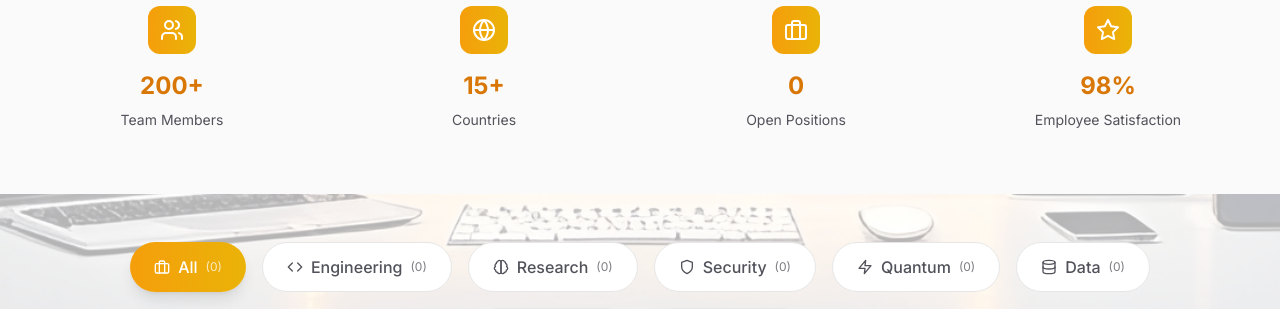
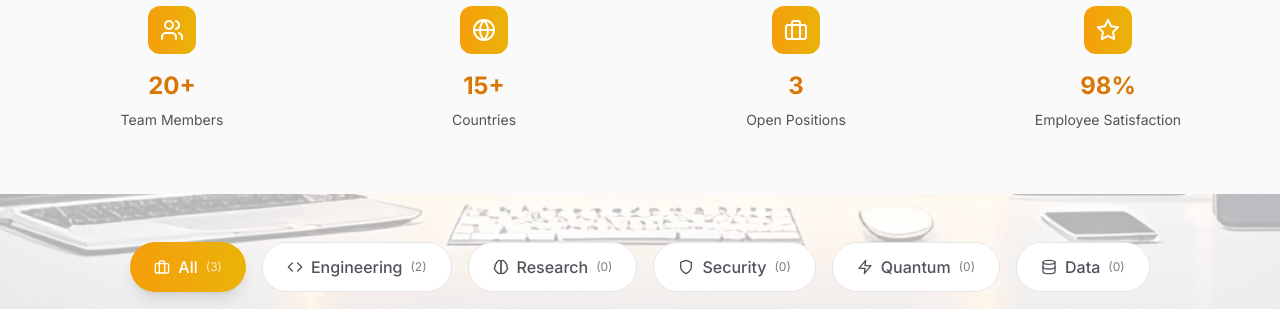
Before and after one commit to SirByrone/Belovech, a Next.js app: page /careers in a window 1280 px wide. Shown: the part 482-791 px from the top of the page. Built offline with nearby package versions, Linux system fonts and the light colour scheme.

Commit message:
Fix all TypeScript errors: Add missing JobPosition properties and fix Date constructor

```diff
--- a/src/app/careers/page.tsx
+++ b/src/app/careers/page.tsx
@@ -31,18 +31,38 @@ import { Button } from '@/components/ui/button'
 import { useResponsiveBackgroundImage } from '@/hooks/useResponsiveBackgroundImage'
 import { useLanguage } from '@/contexts/language-context'
 
-const careersData = {
+interface JobPosition {
+  id: string;
+  title: string;
+  category: string;
+  location: string;
+  type: string;
+  experience: string;
+  description: string;
+  requirements: string[];
+  responsibilities: string[];
+  benefits: string[];
+}
+
+const careersData: {
+  openPositions: JobPosition[];
+  departments: { name: string; count: number; icon: any }[];
+  benefits: { title: string; items: string[]; icon: any }[];
+  culture: { title: string; description: string; values: { title: string; description: string }[] };
+  stats: { label: string; value: string; icon: any }[];
+} = {
   openPositions: [],
 
+
   departments: [
-    { name: "all", count: 0, icon: Briefcase },
-    { name: "engineering", count: 0, icon: Code },
+    { name: "all", count: 3, icon: Briefcase },
+    { name: "engineering", count: 2, icon: Code },
     { name: "research", count: 0, icon: Brain },
     { name: "security", count: 0, icon: Shield },
     { name: "quantum", count: 0, icon: Zap },
     { name: "data", count: 0, icon: Database },
     { name: "devops", count: 0, icon: Cloud },
-    { name: "product", count: 0, icon: TrendingUp }
+    { name: "product", count: 1, icon: TrendingUp }
   ],
 
   benefits: [
@@ -116,9 +136,9 @@ const careersData = {
   },
 
   stats: [
-    { label: "teamMembers", value: "200+", icon: Users },
+    { label: "teamMembers", value: "20+", icon: Users },
     { label: "countries", value: "15+", icon: Globe },
-    { label: "openPositions", value: "0", icon: Briefcase },
+    { label: "openPositions", value: "3", icon: Briefcase },
     { label: "employeeSatisfaction", value: "98%", icon: Star }
   ]
 }
@@ -135,7 +155,7 @@ export default function CareersPage() {
 
   const filteredPositions = selectedDepartment === "all"
     ? careersData.openPositions
-    : careersData.openPositions.filter(position => position.category === selectedDepartment)
+    : careersData.openPositions.filter((position: JobPosition) => position.category === selectedDepartment)
 
   if (!mounted) {
     return (
@@ -224,7 +244,7 @@ function CareersContent({ selectedDepartment, setSelectedDepartment, filteredPos
       <section className="py-16 bg-secondary-50 dark:bg-secondary-900">
         <div className="container">
           <div className="grid grid-cols-2 md:grid-cols-4 gap-8">
-            {careersData.stats.map((stat, index) => (
+            {careersData.stats.map((stat: any, index: number) => (
               <motion.div
                 key={index}
                 initial={{ opacity: 0, y: 20 }}
@@ -253,7 +273,7 @@ function CareersContent({ selectedDepartment, setSelectedDepartment, filteredPos
         <div className="container">
           <div className="max-w-6xl mx-auto px-4">
             <div className="flex flex-wrap justify-center gap-4">
-              {careersData.departments.map((department, index) => (
+              {careersData.departments.map((department: any, index: number) => (
                 <motion.button
                   key={index}
                   initial={{ opacity: 0, y: 20 }}
@@ -352,7 +372,7 @@ function CareersContent({ selectedDepartment, setSelectedDepartment, filteredPos
                   transition={{ delay: 0.4, duration: 0.6 }}
                   className="flex items-center justify-center gap-4 mb-8"
                 >
-                  {[0, 1, 2].map((i) => (
+                  {[0, 1, 2].map((i: number) => (
                     <motion.div
                       key={i}
                       animate={{
@@ -407,7 +427,7 @@ function CareersContent({ selectedDepartment, setSelectedDepartment, filteredPos
 
                 {/* Floating Particles */}
                 <div className="absolute inset-0 pointer-events-none overflow-hidden">
-                  {[...Array(6)].map((_, i) => (
+                  {[...Array(6)].map((_: any, i: number) => (
                     <motion.div
                       key={i}
                       animate={{
@@ -432,7 +452,7 @@ function CareersContent({ selectedDepartment, setSelectedDepartment, filteredPos
               </motion.div>
             ) : (
               <div className="space-y-6">
-                {filteredPositions.map((position, index) => (
+                {filteredPositions.map((position: JobPosition, index: number) => (
                 <motion.div
                   key={position.id}
                   initial={{ opacity: 0, y: 30 }}
@@ -492,7 +512,7 @@ function CareersContent({ selectedDepartment, setSelectedDepartment, filteredPos
                             Key Requirements:
                           </h4>
                           <div className="grid grid-cols-1 md:grid-cols-2 gap-2">
-                            {position.requirements.slice(0, 4).map((requirement, reqIndex) => (
+                            {position.requirements.slice(0, 4).map((requirement: string, reqIndex: number) => (
                               <div key={reqIndex} className="flex items-center text-sm text-secondary-600 dark:text-secondary-300">
                                 <CheckCircle className="w-4 h-4 text-primary-500 mr-2 flex-shrink-0" />
                                 {requirement}
@@ -557,7 +577,7 @@ function CareersContent({ selectedDepartment, setSelectedDepartment, filteredPos
             </motion.div>
 
             <div className="grid grid-cols-1 md:grid-cols-2 lg:grid-cols-4 gap-8">
-              {careersData.benefits.map((benefit, index) => (
+              {careersData.benefits.map((benefit: any, index: number) => (
                 <motion.div
                   key={index}
                   initial={{ opacity: 0, y: 30 }}
@@ -573,7 +593,7 @@ function CareersContent({ selectedDepartment, setSelectedDepartment, filteredPos
                     {t(`careers.benefits.${benefit.title}.title`)}
                   </h3>
                   <ul className="space-y-2">
-                    {benefit.items.map((item, itemIndex) => (
+                    {benefit.items.map((item: string, itemIndex: number) => (
                       <li key={itemIndex} className="flex items-center text-sm text-secondary-600 dark:text-secondary-300">
                         <CheckCircle className="w-4 h-4 text-primary-500 mr-2 flex-shrink-0" />
                         {t(`careers.benefits.${benefit.title}.items.${item}`)}
@@ -607,7 +627,7 @@ function CareersContent({ selectedDepartment, setSelectedDepartment, filteredPos
             </motion.div>
 
             <div className="grid grid-cols-1 md:grid-cols-2 lg:grid-cols-4 gap-8">
-              {careersData.culture.values.map((value, index) => (
+              {careersData.culture.values.map((value: any, index: number) => (
                 <motion.div
                   key={index}
                   initial={{ opacity: 0, y: 30 }}
```
